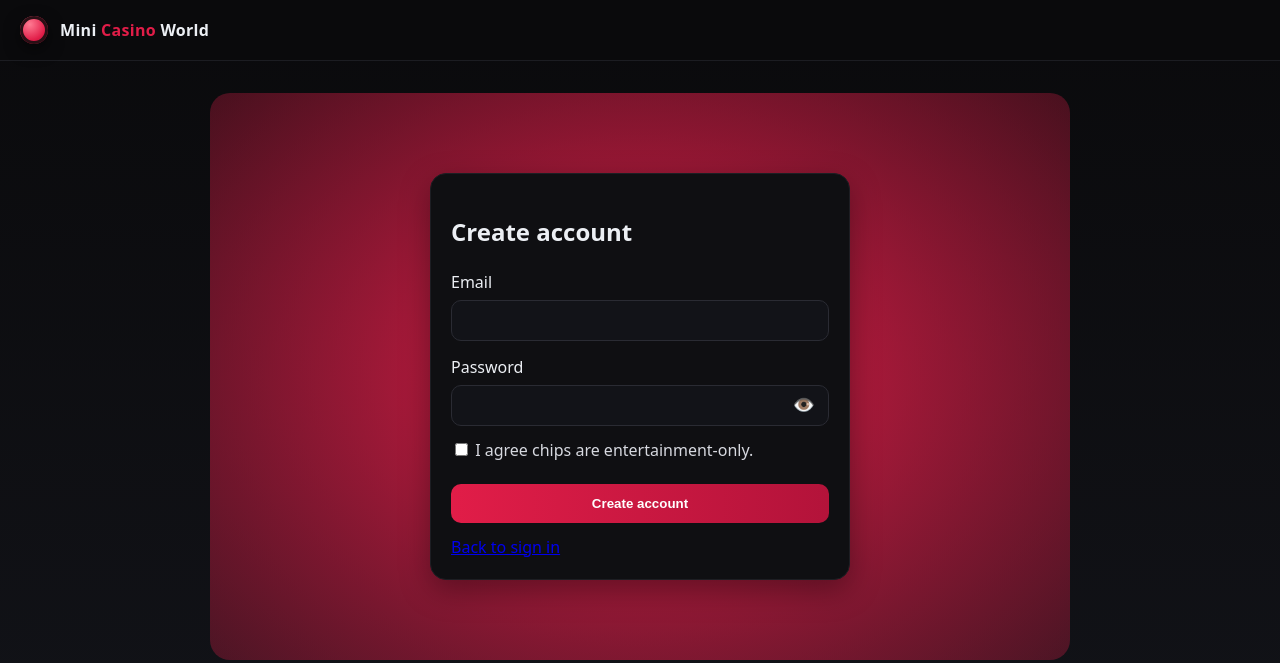
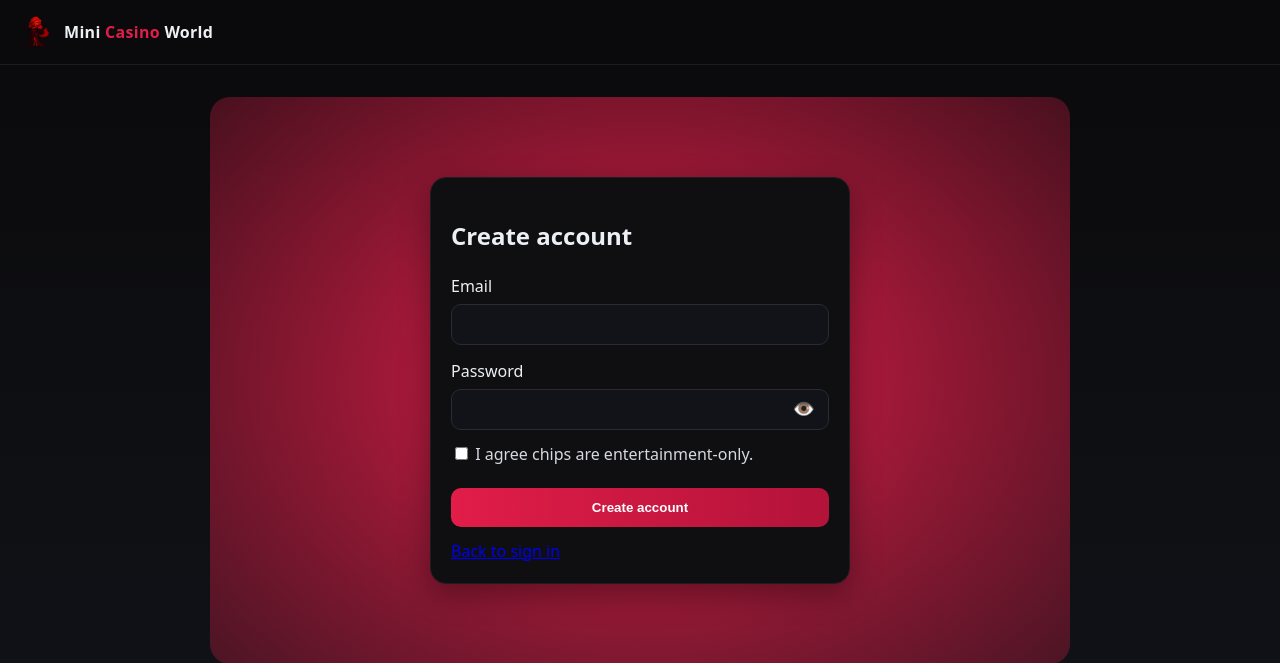
Before and after one commit to TheGamerJay/Mini-Assistant, a Flask app: page /register in a window 1280 px wide. Shown: the top 663 px of the page. Run offline with Flask 3, Linux system fonts and the light colour scheme.

Commit message:
Add new Mini Casino World logo and favicon
- Added new logo image and favicon files to static directory
- Updated base template to use actual logo image instead of CSS chip
- Added favicon links to HTML head
- Updated CSS styling for brand logo (32x32px with rounded corners)
- Updated PWA manifest to reference new logo and favicon files

🤖 Generated with [Claude Code](https://claude.ai/code)

Co-Authored-By: Claude <noreply@anthropic.com>

```diff
--- a/static/css/main.css
+++ b/static/css/main.css
@@ -10,7 +10,7 @@ body.mcw .container:has(.card.auth){background:radial-gradient(800px 600px at 50
 .container{max-width:860px;margin:32px auto;padding:0 16px}
 .site-header{display:flex;align-items:center;justify-content:space-between;padding:16px 20px;border-bottom:1px solid #1c1d22;background:#0A0A0C;position:sticky;top:0}
 .brand{display:flex;align-items:center;gap:12px}
-.brand .chip{width:28px;height:28px;border-radius:50%;background:radial-gradient(circle at 35% 30%, #ff7a92, #E11D48 60%, #8a0f2a 100%);box-shadow:0 0 0 3px #2a0f15 inset,0 6px 16px rgba(0,0,0,.5)}
+.brand-logo{width:32px;height:32px;border-radius:8px}
 .brand-title{font-weight:700;letter-spacing:.3px}
 .accent{color:var(--mcw-red)}
 .linklike{background:none;border:none;color:var(--ink);cursor:pointer}
--- a/templates/_base.html
+++ b/templates/_base.html
@@ -4,12 +4,14 @@
   <meta charset="utf-8" />
   <meta name="viewport" content="width=device-width,initial-scale=1" />
   <title>{{ title or "Mini Casino World" }}</title>
+  <link rel="icon" href="{{ url_for('static', filename='favicon/favicon.ico') }}">
+  <link rel="icon" type="image/png" href="{{ url_for('static', filename='favicon/favicon.png') }}">
   <link rel="stylesheet" href="{{ url_for('static', filename='css/main.css') }}?v={{ config.get('ASSET_VERSION') }}">
 </head>
 <body class="mcw">
   <header class="site-header">
     <div class="brand">
-      <div class="chip"></div>
+      <img src="{{ url_for('static', filename='logo/Mini Casino World Logo.png') }}" alt="Mini Casino World" class="brand-logo">
       <span class="brand-title"><strong>Mini</strong> <span class="accent">Casino</span> World</span>
     </div>
     {% if current_user.is_authenticated %}
```
Also changed, not shown: static/favicon/favicon-16x16.png (deleted), static/favicon/favicon-192x192.png (deleted), static/favicon/favicon-32x32.png (deleted), static/favicon/favicon-512x512.png (deleted), static/favicon/favicon-64x64.png (deleted), static/favicon/favicon.ico, static/favicon/favicon.png (added), static/logo/Mini Assistant.png (deleted), static/logo/Mini Casino World Logo.png (added), static/manifest.json.
